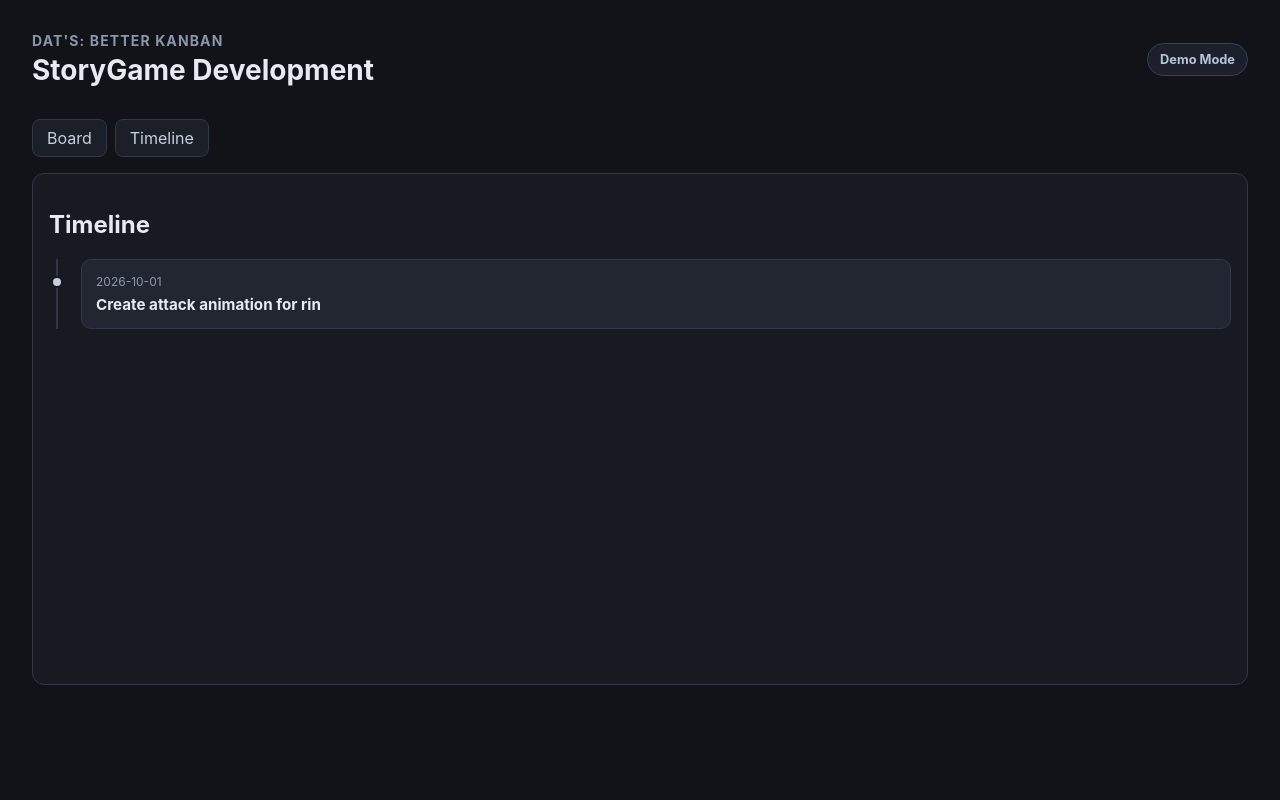
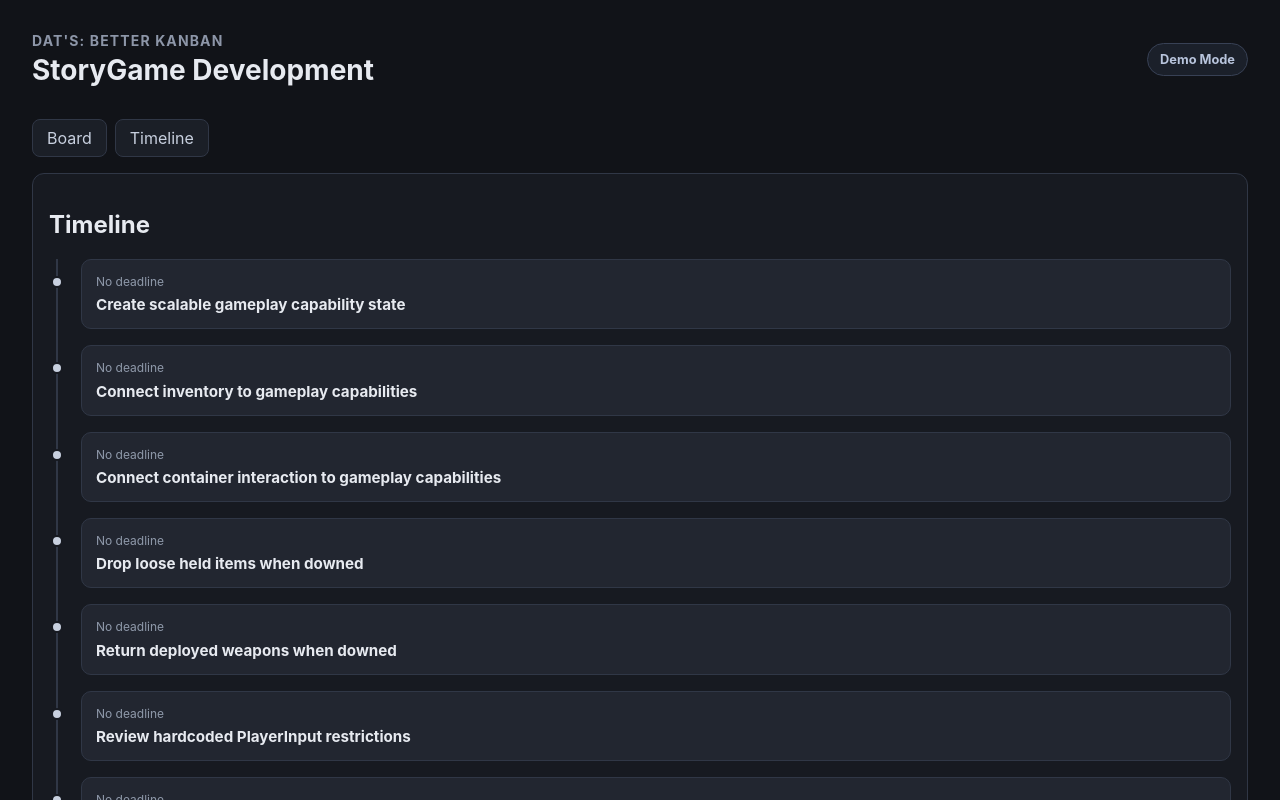
Before and after one commit to DatRuben/Dats-Better-Kanban, a React (Vite) app: page / in a window 1280 px wide. Both pictures are taken after a click on the button "Timeline". Shown: the top 800 px of the page. Built offline with nearby package versions, Linux system fonts and the light colour scheme.

Commit message:
updating sorting by priority and deadline

```diff
--- a/src/App.tsx
+++ b/src/App.tsx
@@ -2,12 +2,42 @@ import './App.css'
 import { useState } from 'react'
 import { KanbanColumn } from './components/KanbanColumn'
 import { demoProject } from './data/demoProject'
+import type { Task } from './types/board'
 
 const priorityOrder = {
   critical: 0,
   high: 1,
   medium: 2,
   low: 3,
+}
+
+function compareTasks(firstTask: Task, secondTask: Task) {
+  const priorityDifference =
+    priorityOrder[firstTask.priority] -
+    priorityOrder[secondTask.priority]
+
+  if (priorityDifference !== 0) {
+    return priorityDifference
+  }
+
+  if (firstTask.deadline && secondTask.deadline) {
+    const deadlineDifference =
+      firstTask.deadline.localeCompare(secondTask.deadline)
+
+    if (deadlineDifference !== 0) {
+      return deadlineDifference
+    }
+  }
+
+  if (firstTask.deadline && !secondTask.deadline) {
+    return -1
+  }
+
+  if (!firstTask.deadline && secondTask.deadline) {
+    return 1
+  }
+
+  return firstTask.createdAt.localeCompare(secondTask.createdAt)
 }
 
 function App() {
@@ -18,11 +48,15 @@ function App() {
       firstColumn.order - secondColumn.order,
   )
 
-  const timelineTasks = [...tasks]
-    .filter((task) => task.deadline)
-    .sort((firstTask, secondTask) =>
-      (firstTask.deadline ?? '').localeCompare(secondTask.deadline ?? ''),
-    )
+  const timelineTasks = tasks
+    .filter((task) => {
+      const taskColumn = demoProject.columns.find(
+        (column) => column.id === task.columnId,
+      )
+
+      return !taskColumn?.countsAsCompleted
+    })
+    .sort(compareTasks)
 
   return (
     <main className="app-shell">
@@ -61,31 +95,7 @@ function App() {
               (task) => task.columnId === column.id,
             )
 
-            const sortedColumnTasks = [...columnTasks].sort(
-              (firstTask, secondTask) => {
-                const priorityDifference =
-                  priorityOrder[firstTask.priority] -
-                  priorityOrder[secondTask.priority]
-
-                if (priorityDifference !== 0) {
-                  return priorityDifference
-                }
-
-                if (firstTask.deadline && secondTask.deadline) {
-                  return firstTask.deadline.localeCompare(secondTask.deadline)
-                }
-
-                if (firstTask.deadline) {
-                  return -1
-                }
-
-                if (secondTask.deadline) {
-                  return 1
-                }
-
-                return 0
-              },
-            )
+            const sortedColumnTasks = [...columnTasks].sort(compareTasks)
 
             return (
               <KanbanColumn
@@ -113,7 +123,7 @@ function App() {
 
                 <div className="timeline-item__content">
                   <p className="timeline-item__deadline">
-                    {task.deadline}
+                    {task.deadline ?? 'No deadline'}
                   </p>
 
                   <h3>{task.title}</h3>
```
